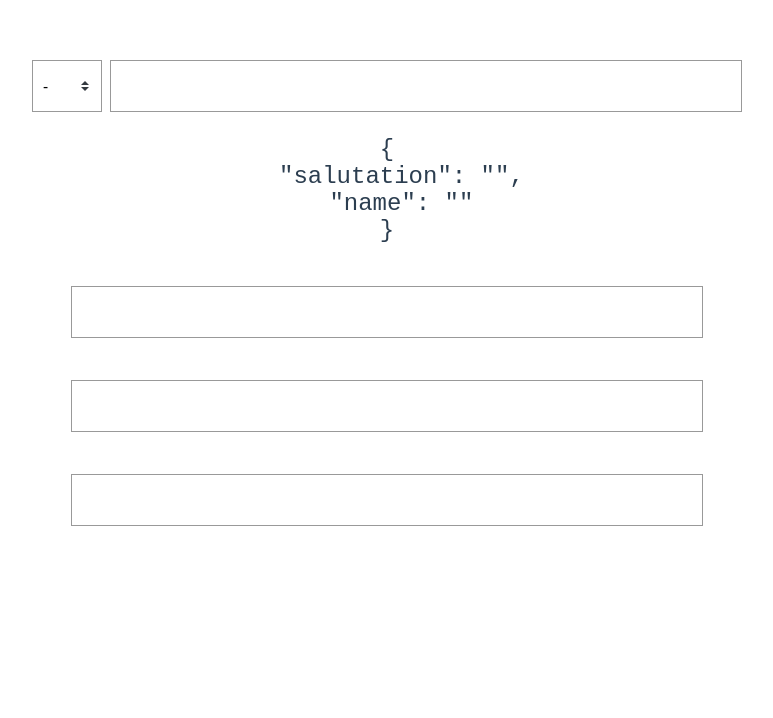
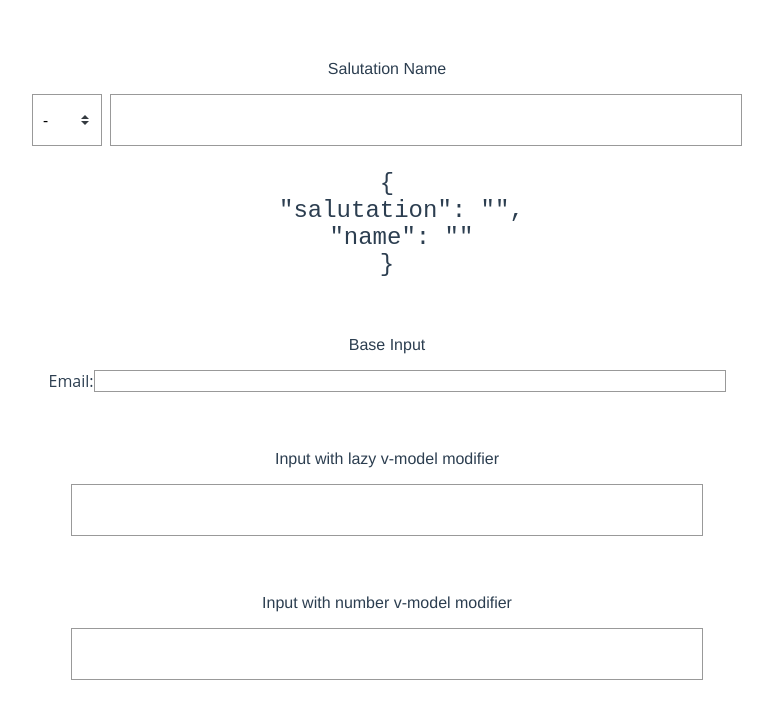
Before and after one commit to IamManchanda/vue3-changes, a Vue app: page / in a window 1280 px wide. Shown: the top 718 px of the page, without its empty margins (253-1026 px from the left). Built offline with nearby package versions, Linux system fonts and the light colour scheme.

Commit message:
Unleash the new $attrs

```diff
--- a/src/components/ui/base-input.vue
+++ b/src/components/ui/base-input.vue
@@ -1,17 +1,27 @@
 <template>
-  <input
-    :value="modelValue"
-    type="text"
-    @input="$emit('update:modelValue', $event.target.value)"
-  />
+  <div>
+    <label>{{ label }}</label>
+    <input
+      v-bind="{
+        ...$attrs,
+        onInput: event => $emit('update:modelValue', event.target.value),
+      }"
+      :value="modelValue"
+    />
+  </div>
 </template>
 
 <script>
 export default {
+  inheritAttrs: false,
   props: {
     modelValue: {
       type: [String, Number],
       default: "",
+    },
+    label: {
+      type: String,
+      default: null,
     },
   },
   setup() {
--- a/src/views/Home.vue
+++ b/src/views/Home.vue
@@ -1,23 +1,32 @@
 <template>
   <div>
-    <SalutationName
+    <p>Salutation Name</p>
+    <salutation-name
       v-model:salutation.capitalize="form.salutation"
       v-model:name.capitalize="form.name"
     />
     <pre>{{ form }}</pre>
 
     <br />
-
-    <base-input v-model:modelValue="myInput" />
-    <pre>{{ myInput }}</pre>
+    <p>Base Input</p>
+    <base-input
+      v-model:modelValue="email"
+      @blur="email = 'blurrr@its.cold'"
+      label="Email:"
+      type="email"
+      class="thicc"
+    />
+    <pre>{{ email }}</pre>
 
     <br />
 
+    <p>Input with lazy v-model modifier</p>
     <input type="text" v-model.lazy="message" />
     <pre>{{ message }}</pre>
 
     <br />
 
+    <p>Input with number v-model modifier</p>
     <input type="number" v-model.number="number" />
     <pre>{{ number }}</pre>
   </div>
@@ -35,13 +44,13 @@ export default {
   },
   setup() {
     const state = reactive({
-      myInput: "",
-      message: "",
-      number: "",
       form: {
         salutation: "",
         name: "",
       },
+      email: "",
+      message: "",
+      number: "",
     });
     return { ...toRefs(state) };
   },
```
